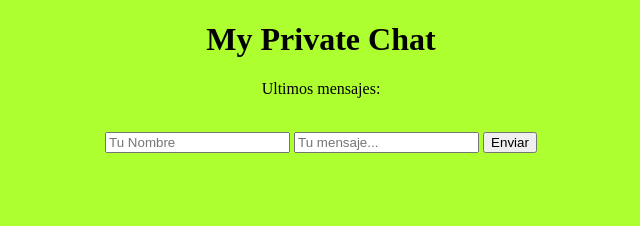
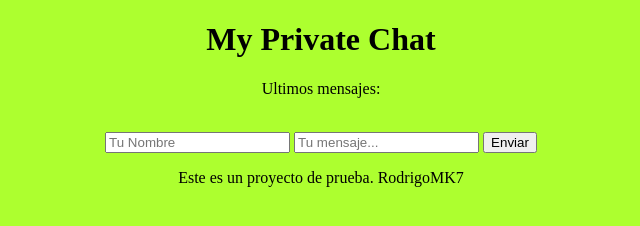
Before and after one commit to rodrigomk7/PrivateChat, a website: page public/index.html in a window 1280 px wide. Shown: the whole page, without its empty margins (319-959 px from the left). Drawn offline with nearby package versions, Linux system fonts and the light colour scheme; no server answers.

Commit message:
Update index.html

```diff
--- a/public/index.html
+++ b/public/index.html
@@ -26,7 +26,9 @@
 
 </body>
 <footer>
-
+    <center>
+        <p>Este es un proyecto de prueba. RodrigoMK7</p>
+    </center>
 </footer>
 
 </html>
```
